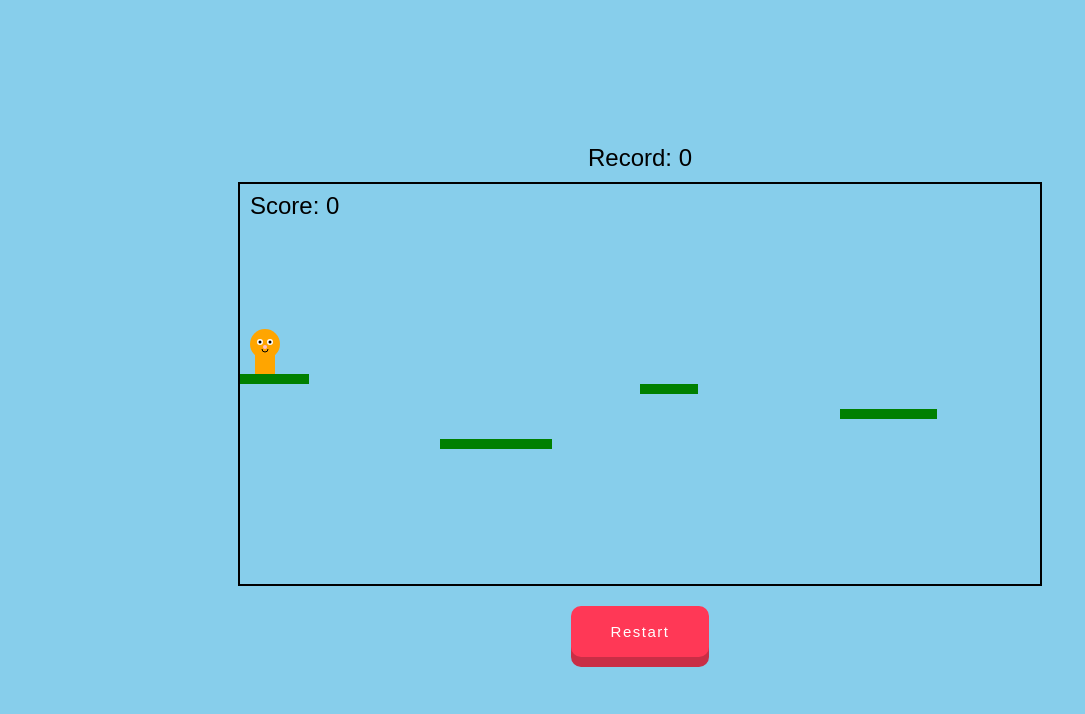
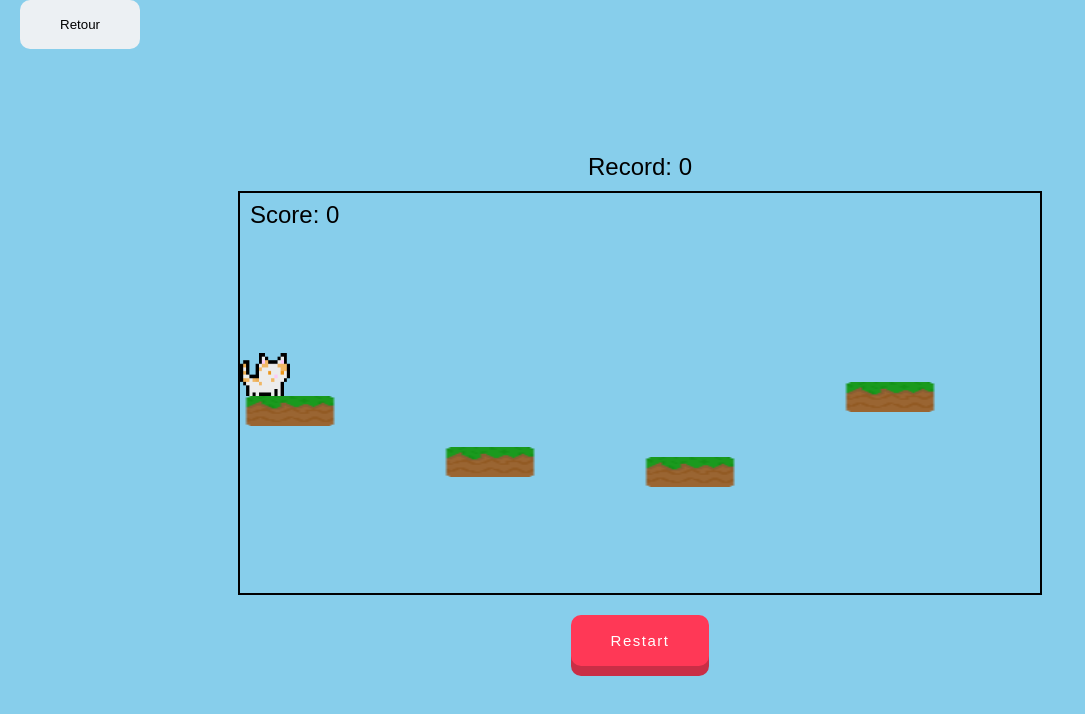
Before and after one commit to sara789456123/portfolio, a plain HTML site: page MARIO/index.html in a window 1280 px wide. Shown: the whole page, without its empty margins (0-1085 px from the left). Drawn offline with Linux system fonts and the light colour scheme.

Commit message:
ajout
ajout des sprite plateforme
redimension plateforme + espacement des plateforme

logique de collision (marche po)

ajout sprite cat droite

```diff
--- a/MARIO/index.html
+++ b/MARIO/index.html
@@ -45,12 +45,30 @@
         transform: translateY(5px);
         transition: 200ms;
       }
+      #btnRetour {
+        position: absolute;
+        left: 20px;
+        top: 0px;
+        background-color: #ecf0f3;
+        box-shadow: #dde9f2;
+        padding: 17px 40px;
+        border-radius: 10px;
+        border: 0;
+      }
+      #btnRetour:hover {
+        box-shadow: rgb(195, 200, 229) 0px 7px 0px 0px;
+      }
     </style>
   </head>
   <body>
+    <button id="btnRetour" onclick="location.href='../index.html';">
+      Retour</button
+    ><br />
     <div id="record">Record: 0</div>
     <canvas id="gameCanvas" width="800" height="400"></canvas>
     <button id="restartButton">Restart</button>
+    <img id="platformSprite" src="./img/plateforme.png" style="display: none" />
+    <img id="catSprite" src="./img/catdroite.png" style="display: none" />
 
     <script>
       const canvas = document.getElementById("gameCanvas");
@@ -58,127 +76,46 @@
       const restartButton = document.getElementById("restartButton");
       const recordElement = document.getElementById("record");
 
+      const platformSprite = new Image();
+      platformSprite.src = "./img/plateforme.png";
+
+      const catSprite = new Image();
+      catSprite.src = "./img/catdroite.png";
+
       const cat = {
-        x: 0, // Initial x position will be set based on the first platform
-        y: 0, // Initial y position will be set based on the first platform
-        width: 50,
-        height: 50,
-        color: "orange",
+        x: 0,
+        y: 0,
+        width: 50, // Largeur de votre sprite
+        height: 50, // Hauteur de votre sprite
         dx: 0,
         dy: 0,
         speed: 3,
         jumpSpeed: 5,
-        jumpStrength: -15, // Reduced jump strength for a slower jump
+        jumpStrength: -15,
         isJumping: false,
       };
 
       let platforms = [];
       let gameOver = false;
       let cameraX = 0;
-      let score = 0; // Initialize the score
-      let record = 0; // Initialize the record score
-      let hasLostOnce = false; // Flag to track if the game has been lost before
-      const platformSpacing = 200; // Space between platforms
-      const gravity = 0.7; // Slightly increased gravity
-      const minPlatformHeight = 150; // Minimum height for platforms
-      const maxPlatformHeight = 300; // Maximum height for platforms
+      let score = 0;
+      let record = 0;
+      let hasLostOnce = false;
+      const platformSpacing = 200;
+      const gravity = 0.7;
+      const minPlatformHeight = 180;
+      const maxPlatformHeight = 300;
+      const platformWidth = 100;
+      const platformHeight = 30;
 
       function drawCat() {
-        // Draw the body
-        ctx.fillStyle = "orange";
-        ctx.fillRect(
-          cat.x - cameraX + 15,
-          cat.y + 20,
-          cat.width - 30,
-          cat.height - 20
-        );
-
-        // Draw the head
-        ctx.fillStyle = "orange";
-        ctx.beginPath();
-        ctx.arc(
-          cat.x - cameraX + cat.width / 2,
-          cat.y + 20,
-          15,
-          0,
-          Math.PI * 2
-        );
-        ctx.fill();
-
-        // Draw the ears
-        ctx.fillStyle = "orange";
-        ctx.beginPath();
-        ctx.moveTo(cat.x - cameraX + cat.width / 2 - 10, cat.y + 10);
-        ctx.lineTo(cat.x - cameraX + cat.width / 2 - 20, cat.y);
-        ctx.lineTo(cat.x - cameraX + cat.width / 2 - 15, cat.y + 5);
-        ctx.fill();
-
-        ctx.beginPath();
-        ctx.moveTo(cat.x - cameraX + cat.width / 2 + 10, cat.y + 10);
-        ctx.lineTo(cat.x - cameraX + cat.width / 2 + 20, cat.y);
-        ctx.lineTo(cat.x - cameraX + cat.width / 2 + 15, cat.y + 5);
-        ctx.fill();
-
-        // Draw the eyes
-        ctx.fillStyle = "white";
-        ctx.beginPath();
-        ctx.arc(
-          cat.x - cameraX + cat.width / 2 - 5,
-          cat.y + 18,
-          3,
-          0,
-          Math.PI * 2
-        );
-        ctx.arc(
-          cat.x - cameraX + cat.width / 2 + 5,
-          cat.y + 18,
-          3,
-          0,
-          Math.PI * 2
-        );
-        ctx.fill();
-
-        // Draw the pupils
-        ctx.fillStyle = "black";
-        ctx.beginPath();
-        ctx.arc(
-          cat.x - cameraX + cat.width / 2 - 5,
-          cat.y + 18,
-          1.5,
-          0,
-          Math.PI * 2
-        );
-        ctx.arc(
-          cat.x - cameraX + cat.width / 2 + 5,
-          cat.y + 18,
-          1.5,
-          0,
-          Math.PI * 2
-        );
-        ctx.fill();
-
-        // Draw the nose
-        ctx.fillStyle = "pink";
-        ctx.beginPath();
-        ctx.arc(cat.x - cameraX + cat.width / 2, cat.y + 23, 2, 0, Math.PI * 2);
-        ctx.fill();
-
-        // Draw the mouth
-        ctx.strokeStyle = "black";
-        ctx.beginPath();
-        ctx.arc(cat.x - cameraX + cat.width / 2, cat.y + 25, 3, 0, Math.PI);
-        ctx.stroke();
-
-        // Draw the legs
-        ctx.fillStyle = "orange";
-        ctx.fillRect(cat.x - cameraX + 15, cat.y + 40, 10, 10);
-        ctx.fillRect(cat.x - cameraX + cat.width - 25, cat.y + 40, 10, 10);
+        ctx.drawImage(catSprite, cat.x - cameraX, cat.y, cat.width, cat.height);
       }
 
       function drawPlatforms() {
-        ctx.fillStyle = "green";
         platforms.forEach((platform) => {
-          ctx.fillRect(
+          ctx.drawImage(
+            platformSprite,
             platform.x - cameraX,
             platform.y,
             platform.width,
@@ -196,35 +133,57 @@
       function update() {
         if (gameOver) return;
 
+        const prevX = cat.x;
+        const prevY = cat.y;
+
         cat.y += cat.dy;
         cat.x += cat.dx;
 
-        // Update the score based on Mario's movement
         score += cat.dx;
 
-        // Update the record if the current score is higher
         if (score > record) {
           record = score;
-          recordElement.textContent = `Record: ${record}`; // Update the record element
+          recordElement.textContent = `Record: ${record}`;
         }
 
         cat.isJumping = true;
+        let onPlatform = false;
+
         platforms.forEach((platform) => {
+          if (
+            cat.x < platform.x + platform.width &&
+            cat.x + cat.width > platform.x &&
+            cat.y < platform.y + platform.height &&
+            cat.y + cat.height >= platform.y &&
+            cat.dy >= 0
+          ) {
+            cat.y = platform.y - cat.height;
+            cat.dy = 0;
+            cat.isJumping = false;
+            onPlatform = true;
+          }
+
           if (
             cat.x < platform.x + platform.width &&
             cat.x + cat.width > platform.x &&
             cat.y < platform.y + platform.height &&
             cat.y + cat.height > platform.y
           ) {
-            cat.y = platform.y - cat.height;
-            cat.dy = 0;
-            cat.isJumping = false;
+            if (cat.dx > 0 && prevX + cat.width <= platform.x) {
+              cat.x = platform.x - cat.width;
+            } else if (cat.dx < 0 && prevX >= platform.x + platform.width) {
+              cat.x = platform.x + platform.width;
+            }
           }
         });
 
+        if (!onPlatform) {
+          cat.isJumping = true;
+        }
+
         if (cat.y + cat.height > canvas.height) {
           gameOver = true;
-          hasLostOnce = true; // Set the flag to true when the game is over
+          hasLostOnce = true;
         } else {
           cat.dy += gravity;
         }
@@ -242,8 +201,6 @@
           !lastPlatform ||
           lastPlatform.x < canvas.width + cameraX + platformSpacing
         ) {
-          const platformWidth = Math.floor(Math.random() * 100) + 50;
-          const platformHeight = 10;
           const platformX = lastPlatform ? lastPlatform.x + platformSpacing : 0;
           const platformY = Math.floor(
             Math.random() * (maxPlatformHeight - minPlatformHeight) +
@@ -257,11 +214,10 @@
             height: platformHeight,
           });
 
-          // Set Mario's initial position on the first platform without jumping
           if (platforms.length === 1) {
             cat.x = platformX;
             cat.y = platformY - cat.height;
-            cat.dy = 0; // Ensure no vertical movement
+            cat.dy = 0;
           }
         }
       }
@@ -274,7 +230,7 @@
 
         drawPlatforms();
         drawCat();
-        drawScore(); // Draw the score on the canvas
+        drawScore();
 
         if (gameOver) {
           ctx.fillStyle = "black";
@@ -288,13 +244,13 @@
 
       function restartGame() {
         platforms = [];
-        generatePlatforms(); // Generate initial platforms and set Mario's position
+        generatePlatforms();
         cat.dx = 0;
         cat.dy = 0;
         cat.isJumping = false;
         gameOver = false;
         cameraX = 0;
-        score = 0; // Reset the score
+        score = 0;
 
         gameLoop();
       }
```
Also changed, not shown: index.html (+2 -9 lines), MARIO/img/catdroite.png (added), MARIO/img/catgauche.png (added), MARIO/img/plateforme.png (added).
